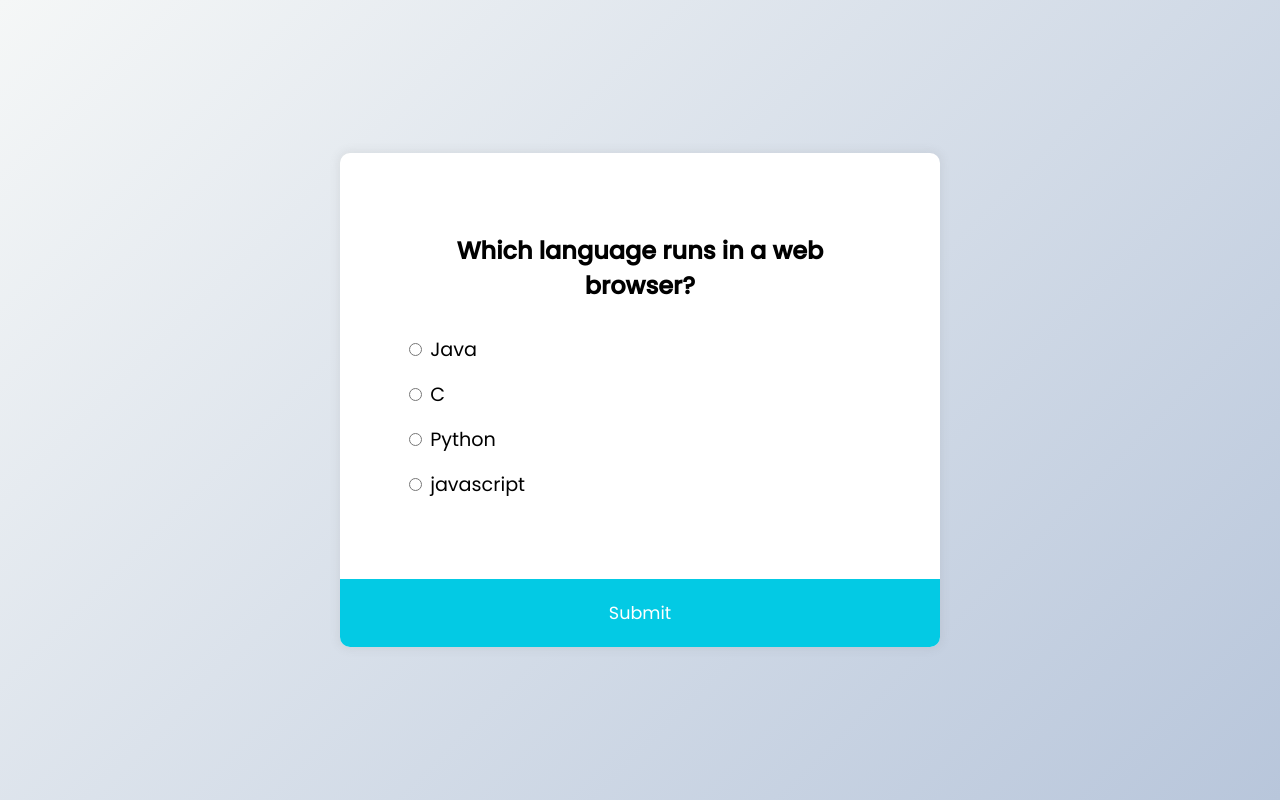
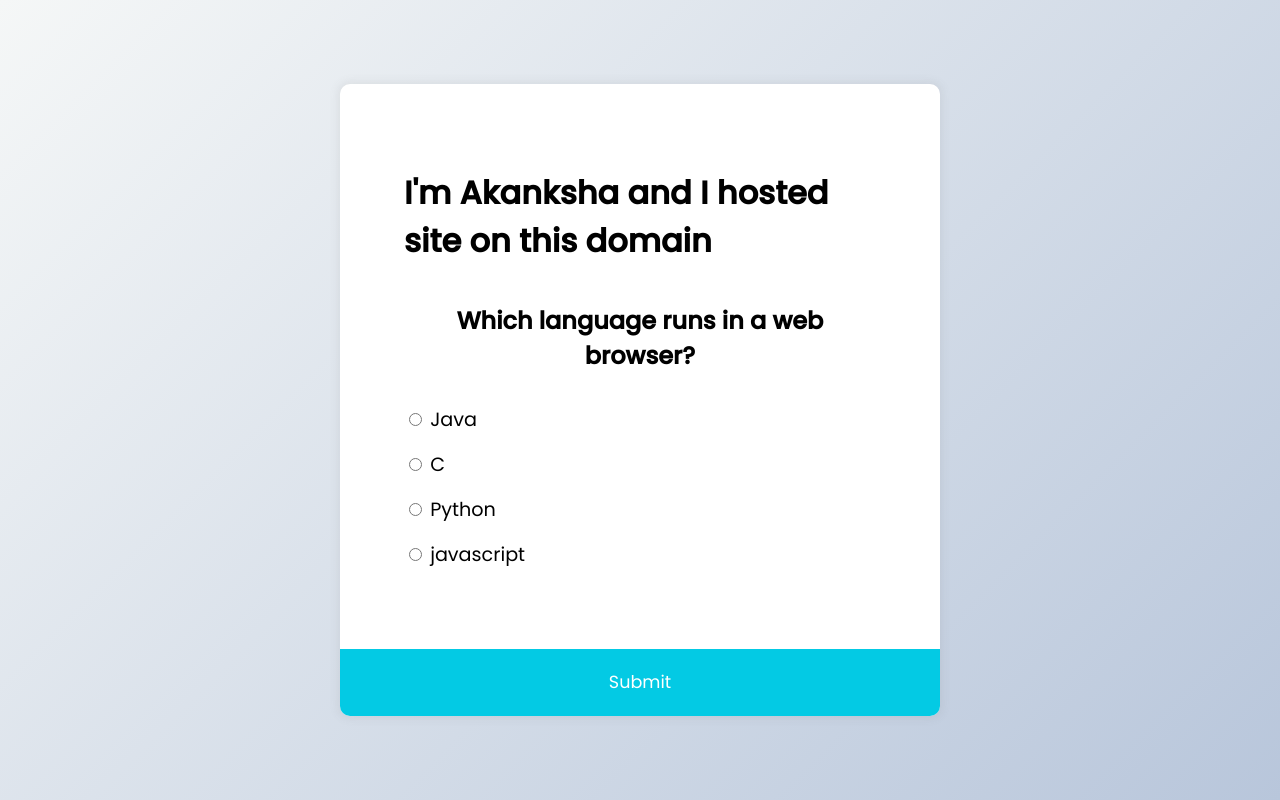
Before and after one commit to AkankshaSarode/web-live, a plain HTML site: page index.html in a window 1280 px wide. Drawn offline with Linux system fonts and the light colour scheme.

Commit message:
Update index.html

```diff
--- a/index.html
+++ b/index.html
@@ -12,6 +12,7 @@
 
   <div class="quiz-container" id="quiz">
     <div class="quiz-header">
+      <h1>I'm Akanksha and I hosted site on this domain</h1>
       <h2 id="question">Question Text</h2>
       <ul>
         <li>
```
